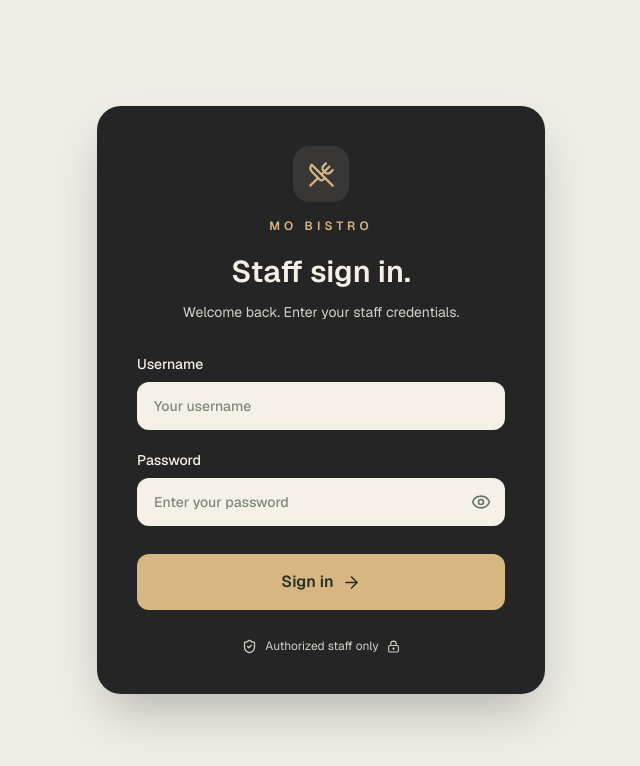
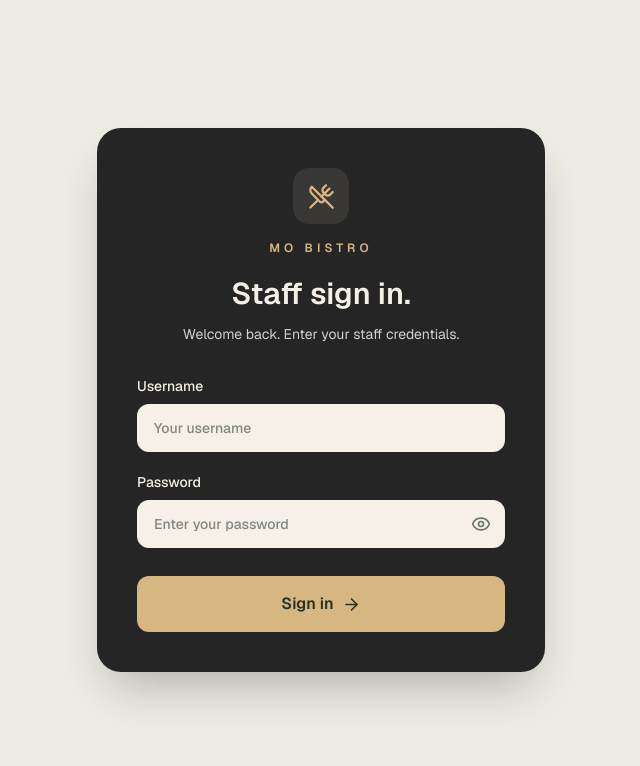
Before and after one commit to soulmasterv/mo-bistro, a Next.js app: page /login in a window 1280 px wide. Shown: the top 766 px of the page, without its empty margins (319-959 px from the left). Built offline with nearby package versions, Linux system fonts and the light colour scheme.

Commit message:
style: remove Advanced login footer notice

```diff
--- a/src/app/login/page.tsx
+++ b/src/app/login/page.tsx
@@ -6,8 +6,6 @@ import {
   ArrowRight,
   Eye,
   EyeOff,
-  LockKeyhole,
-  ShieldCheck,
   UtensilsCrossed,
 } from "lucide-react";
 
@@ -149,13 +147,6 @@ export default function LoginPage() {
           {loading ? "Signing in..." : "Sign in"}
           {!loading && <ArrowRight size={19} />}
         </button>
-
-
-        <div className="mt-7 flex items-center justify-center gap-2 text-xs text-[#D0D3C9]">
-          <ShieldCheck size={15} />
-          Authorized staff only
-          <LockKeyhole size={13} />
-        </div>
       </form>
     </main>
   );
```
